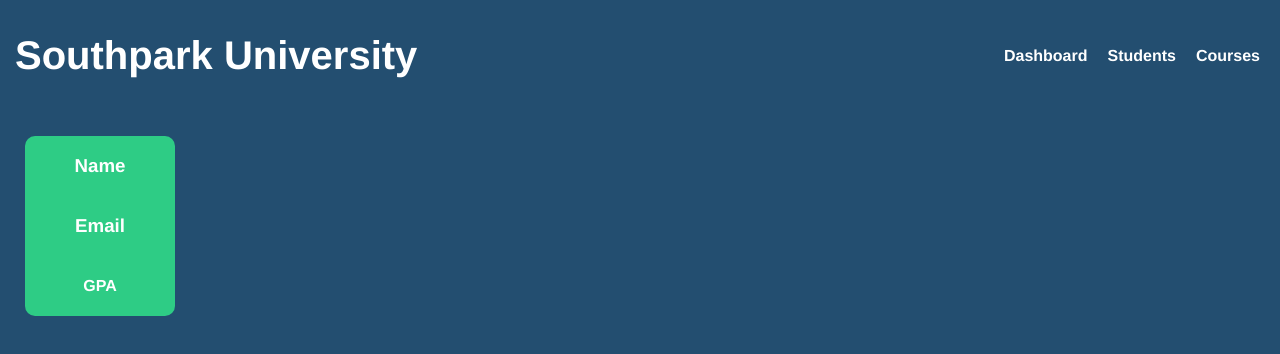
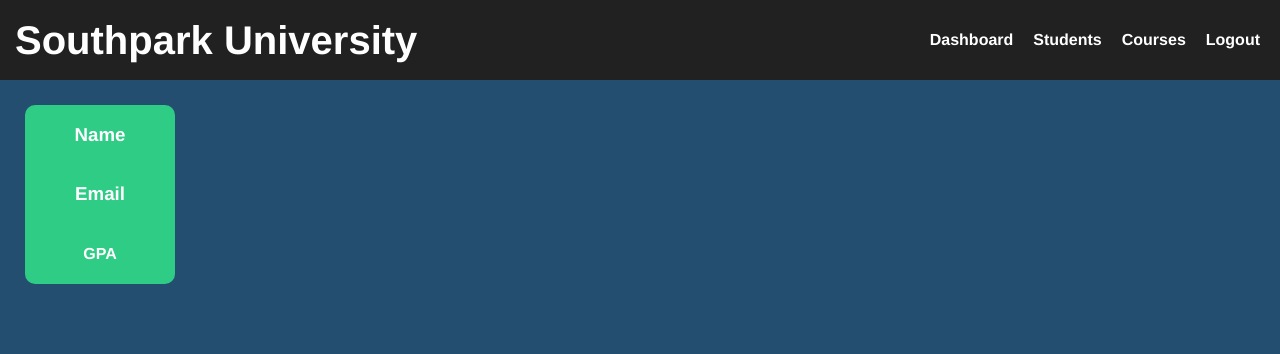
Before and after one commit to trumanmiller20/Southpark_University_FE, a Vue app in the folder southpark-university-app/: page /allstudents in a window 1280 px wide. Shown: the top 354 px of the page. Built offline with nearby package versions, Linux system fonts and the light colour scheme.

Commit message:
add logout JWT clear functionality

```diff
--- a/southpark-university-app/src/App.vue
+++ b/southpark-university-app/src/App.vue
@@ -1,7 +1,9 @@
 <template>
   <div id="app">
-    <NavBar :loggedIn="loggedIn" @logout="handleLogout" />
-    <router-view @userLoggedIn="updateLoggedInStatus" />
+    <header>
+      <NavBar :user="user"/>
+    </header>
+    <router-view :user="user"/>
   </div>
 </template>
 
@@ -13,19 +15,11 @@ export default {
   components: {
     NavBar
   },
-  data() {
-    return {
-      loggedIn: false
-    }
-  },
+  data: () => ({
+  }),
   methods: {
-    updateLoggedInStatus(status) {
-      this.loggedIn = status
-      console.log('Logged in status updated:', status)
-    },
     handleLogout() {
-      this.loggedIn = false
-      this.$router.push('/login')
+      this.$router.push('/')
     }
   }
 }
--- a/southpark-university-app/src/components/LogInForm.vue
+++ b/southpark-university-app/src/components/LogInForm.vue
@@ -65,16 +65,20 @@ export default {
       password: ''
     }
   }),
+  props: {
+    user: {
+      type: Boolean
+    }
+  },
   methods: {
     async handleSignIn() {
   await SignInUser({ email: this.email, password: this.password })
-  this.$emit('userLoggedIn', true) // emit the `userLoggedIn` event with a `true` payload
   console.log('user logged in')
   this.$router.push('/homepage')
     },
     async handleRegister() {
       await RegisterUser({ email: this.email, password: this.password })
-      this.$router.push('/login')
+      this.$router.push('/')
     },
     showLoginForm() {
       this.account = true
--- a/southpark-university-app/src/components/NavBar.vue
+++ b/southpark-university-app/src/components/NavBar.vue
@@ -7,7 +7,7 @@
       <router-link to="homepage">Dashboard</router-link>
       <router-link to="allstudents">Students</router-link>
       <router-link to="allcourses">Courses</router-link>
-      <router-link v-if="loggedIn" @click="$emit('logout')">Logout</router-link>
+      <router-link to="/" @click="handleLogout">Logout</router-link>
     </div>
   </nav>
 </template>
@@ -16,15 +16,11 @@
 export default {
   name: 'NavBar',
   props: {
-    loggedIn: {
-      type: Boolean,
-      default: false
-    }
   },
   methods: {
     handleLogout() {
-      // Emit an event to update the loggedIn status to false
-      this.$emit('logout')
+      console.log('clear local storage')
+      localStorage.clear()
     }
   }
 }
```
